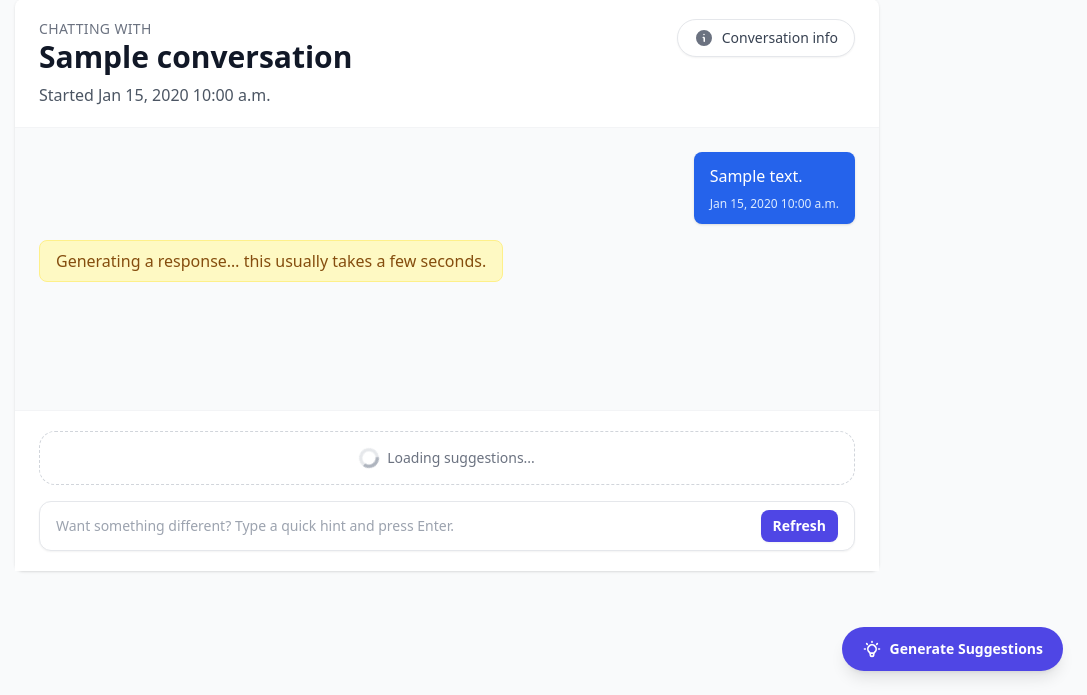
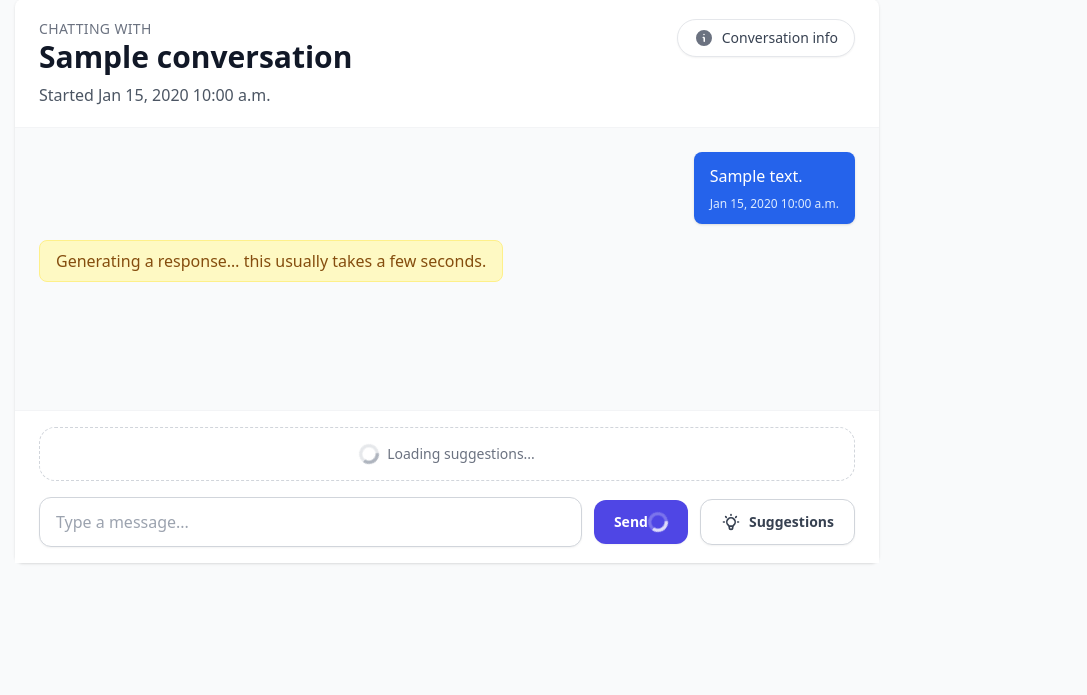
Before and after one commit to jskopek/forsee, a Django app: page /conversations/00000000-0000-0000-0000-000000000001/ in a window 1280 px wide. Shown: the part 105-800 px from the top of the page, without its empty margins (193-1280 px from the left). Run offline with Django 5.2, Linux system fonts and the light colour scheme; a user stored in the database is signed in; tables that the repository leaves empty hold one stand-in row (values such as "Sample post"); some libraries are stand-ins or nearby versions.

Commit message:
Adding new input ui for conversaionts

```diff
--- a/conversations/templates/conversations/conversation_detail.html
+++ b/conversations/templates/conversations/conversation_detail.html
@@ -36,7 +36,7 @@
                 {% include "conversations/partials/message_list.html" with conversation=conversation messages=messages %}
             </div>
 
-            {% include "conversations/partials/suggestion_panel.html" with conversation=conversation suggestions=suggestions suggestion_hint=suggestion_hint %}
+            {% include "conversations/partials/input_panel.html" with conversation=conversation suggestions=suggestions suggestion_hint=suggestion_hint %}
         </div>
 
         <div
--- /dev/null
+++ b/conversations/templates/conversations/partials/input_panel.html
@@ -0,0 +1,85 @@
+<div
+    id="conversation-input-wrapper"
+    x-data="{
+        messageText: '',
+        isSubmitting: false,
+        showSuggestions: {{ suggestions|length|yesno:'true,false' }}
+    }"
+    x-on:htmx:beforeRequest="isSubmitting = true"
+    x-on:htmx:afterRequest="isSubmitting = false; messageText = ''; showSuggestions = true"
+    x-on:htmx:after-swap.window="if ($event.detail.target && $event.detail.target.id === 'conversation-suggestion-panel') { showSuggestions = true; }"
+    x-on:message-sent.window="isSubmitting = false; messageText = ''; showSuggestions = false"
+    class="px-6 py-4 border-t border-gray-100 bg-white sticky bottom-0 z-10"
+>
+    <!-- Suggestions Panel (shown when suggestions are available) -->
+    <div
+        id="conversation-suggestion-panel"
+        x-show="showSuggestions"
+        x-transition
+        class="mb-4 space-y-3"
+        data-chat-suggestion-panel
+    >
+        {% include "conversations/partials/suggestion_list.html" with conversation=conversation suggestions=suggestions %}
+    </div>
+
+    <!-- Main Input Form -->
+    <div class="flex items-center gap-3">
+        <form
+            method="post"
+            hx-post="{% url 'conversations:message-send' conversation.pk %}"
+            hx-target="#conversation-messages"
+            hx-swap="outerHTML"
+            hx-headers='{"X-Requested-With": "XMLHttpRequest"}'
+            x-on:submit="if (!messageText.trim()) { $event.preventDefault(); }"
+            class="flex items-center gap-3 flex-1"
+        >
+            {% csrf_token %}
+            <div class="flex-1 relative">
+                <label for="message-input" class="sr-only">Type your message</label>
+                <input
+                    id="message-input"
+                    name="body"
+                    type="text"
+                    x-model="messageText"
+                    placeholder="Type a message..."
+                    class="w-full rounded-xl border border-gray-300 bg-white px-4 py-3 text-base text-gray-900 placeholder:text-gray-400 shadow-sm focus:border-indigo-500 focus:outline-none focus:ring-2 focus:ring-indigo-500 disabled:opacity-50 disabled:cursor-not-allowed"
+                    x-bind:disabled="isSubmitting"
+                    autocomplete="off"
+                >
+            </div>
+            <button
+                type="submit"
+                x-bind:disabled="isSubmitting || !messageText.trim()"
+                class="inline-flex items-center justify-center rounded-xl bg-indigo-600 px-5 py-3 text-sm font-semibold text-white shadow-sm transition hover:bg-indigo-700 focus:outline-none focus-visible:ring-2 focus-visible:ring-indigo-500 focus-visible:ring-offset-2 disabled:opacity-50 disabled:cursor-not-allowed"
+            >
+                <span x-show="!isSubmitting">Send</span>
+                <svg x-show="isSubmitting" class="animate-spin h-5 w-5" xmlns="http://www.w3.org/2000/svg" fill="none" viewBox="0 0 24 24">
+                    <circle class="opacity-25" cx="12" cy="12" r="10" stroke="currentColor" stroke-width="4"></circle>
+                    <path class="opacity-75" fill="currentColor" d="M4 12a8 8 0 018-8V0C5.373 0 0 5.373 0 12h4zm2 5.291A7.962 7.962 0 014 12H0c0 3.042 1.135 5.824 3 7.938l3-2.647z"></path>
+                </svg>
+            </button>
+        </form>
+        <form
+            method="post"
+            hx-post="{% url 'conversations:suggestions' conversation.pk %}"
+            hx-target="#conversation-suggestion-panel"
+            hx-swap="innerHTML"
+            hx-headers='{"X-Requested-With": "XMLHttpRequest"}'
+            x-on:submit="showSuggestions = true"
+            class="inline-flex"
+        >
+            {% csrf_token %}
+            <input type="hidden" name="hint" x-model="messageText">
+            <button
+                type="submit"
+                x-bind:disabled="isSubmitting"
+                class="inline-flex items-center justify-center rounded-xl border border-gray-300 bg-white px-5 py-3 text-sm font-semibold text-gray-700 shadow-sm transition hover:bg-gray-50 focus:outline-none focus-visible:ring-2 focus-visible:ring-indigo-500 focus-visible:ring-offset-2 disabled:opacity-50 disabled:cursor-not-allowed"
+            >
+                <svg class="h-5 w-5 mr-2" fill="none" stroke="currentColor" viewBox="0 0 24 24" xmlns="http://www.w3.org/2000/svg">
+                    <path stroke-linecap="round" stroke-linejoin="round" stroke-width="2" d="M9.663 17h4.673M12 3v1m6.364 1.636l-.707.707M21 12h-1M4 12H3m3.343-5.657l-.707-.707m2.828 9.9a5 5 0 117.072 0l-.548.547A3.374 3.374 0 0014 18.469V19a2 2 0 11-4 0v-.531c0-.895-.356-1.754-.988-2.386l-.548-.547z"></path>
+                </svg>
+                Suggestions
+            </button>
+        </form>
+    </div>
+</div>
--- /dev/null
+++ b/conversations/templates/conversations/partials/suggestion_list.html
@@ -0,0 +1,31 @@
+{% for suggestion in suggestions %}
+    <form
+        method="post"
+        hx-post="{% url 'conversations:message-send' conversation.pk %}"
+        hx-target="#conversation-messages"
+        hx-swap="outerHTML"
+        hx-headers='{"X-Requested-With": "XMLHttpRequest"}'
+        class="group"
+    >
+        {% csrf_token %}
+        <input type="hidden" name="body" value="{{ suggestion }}">
+        <button
+            type="submit"
+            class="w-full rounded-2xl border border-gray-200 bg-white px-5 py-4 text-left text-base font-medium text-gray-900 shadow-sm transition hover:border-indigo-300 hover:bg-indigo-50 hover:text-indigo-900 focus:outline-none focus-visible:ring-2 focus-visible:ring-indigo-500 focus-visible:ring-offset-2 disabled:opacity-50 disabled:cursor-not-allowed"
+        >
+            <span class="block whitespace-normal leading-relaxed">
+                {{ suggestion }}
+            </span>
+        </button>
+    </form>
+{% empty %}
+    <div class="rounded-2xl border border-dashed border-gray-300 bg-white px-5 py-4 text-sm text-gray-500">
+        <div class="flex items-center justify-center space-x-2">
+            <svg class="animate-spin h-5 w-5 text-gray-400" xmlns="http://www.w3.org/2000/svg" fill="none" viewBox="0 0 24 24">
+                <circle class="opacity-25" cx="12" cy="12" r="10" stroke="currentColor" stroke-width="4"></circle>
+                <path class="opacity-75" fill="currentColor" d="M4 12a8 8 0 018-8V0C5.373 0 0 5.373 0 12h4zm2 5.291A7.962 7.962 0 014 12H0c0 3.042 1.135 5.824 3 7.938l3-2.647z"></path>
+            </svg>
+            <span>Loading suggestions...</span>
+        </div>
+    </div>
+{% endfor %}
--- a/conversations/views.py
+++ b/conversations/views.py
@@ -14,8 +14,6 @@ from django.views.generic.detail import SingleObjectMixin
 
 from .utils import is_htmx
 from .utils_generators import (
-    generate_contact_greeting,
-    generate_contact_reply,
     generate_reply_suggestions,
 )
 from .utils_mock_conversations import MockConversationError, create_mock_conversation
@@ -89,7 +87,6 @@ class ConversationCreateView(LoginRequiredMixin, View):
             contact=contact,
             title=title or contact.name,
         )
-        generate_contact_greeting(conversation)
         return HttpResponseRedirect(conversation.get_absolute_url())
 
 
@@ -106,7 +103,6 @@ class ConversationQuickStartView(UserPassesTestMixin, LoginRequiredMixin, Single
             contact=contact,
             title=contact.name,
         )
-        generate_contact_greeting(conversation)
         return redirect(conversation.get_absolute_url())
 
 
@@ -166,8 +162,22 @@ class ConversationMessageCreateView(UserPassesTestMixin, LoginRequiredMixin, Sin
         if not body:
             return HttpResponseBadRequest("Please enter a message before sending.")
 
-        user_message: Message = conversation.messages.create(sender=Message.Sender.USER, body=body)
-        generate_contact_reply(conversation, trigger_message=user_message)
+        # Determine who should send based on last message
+        # Contact always starts first, then alternates: contact, user, contact, user...
+        last_message = conversation.messages.order_by("-created_at", "-id").first()
+
+        if last_message is None:
+            # No messages yet - contact starts first
+            sender = Message.Sender.CONTACT
+        elif last_message.sender == Message.Sender.CONTACT:
+            # Last was contact, so user sends next
+            sender = Message.Sender.USER
+        else:
+            # Last was user, so contact sends next
+            sender = Message.Sender.CONTACT
+
+        # Create the message
+        conversation.messages.create(sender=sender, body=body)
 
         if is_htmx(request):
             messages_qs = conversation.messages.order_by("created_at", "id")
@@ -183,17 +193,19 @@ class ConversationMessageCreateView(UserPassesTestMixin, LoginRequiredMixin, Sin
 
 class ConversationSuggestionsView(UserPassesTestMixin, LoginRequiredMixin, SingleObjectMixin, View):
     model = Conversation
-    template_name = "conversations/partials/suggestion_panel.html"
+    template_name = "conversations/partials/suggestion_list.html"
 
     def test_func(self):
         return self.get_object().owner == self.request.user or self.request.user.is_superuser
 
     def post(self, request: HttpRequest, *args: Any, **kwargs: Any) -> HttpResponse:
         conversation = self.get_object()
+        # Get hint from input field (can be empty)
         hint_text = request.POST.get('hint', '').strip()
-        suggestions = generate_reply_suggestions(conversation, hint_text)
+        # If hint is empty, pass None to generate suggestions based on conversation history
+        hint = hint_text if hint_text else None
+        suggestions = generate_reply_suggestions(conversation, hint)
         return render(request, self.template_name, {
             'conversation': conversation,
             'suggestions': suggestions,
-            'suggestion_hint': hint_text,
         })
```
